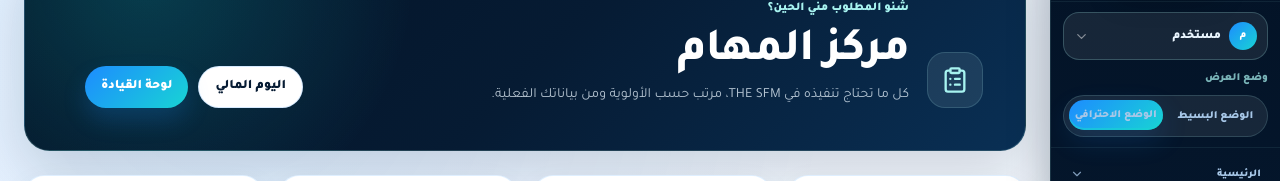
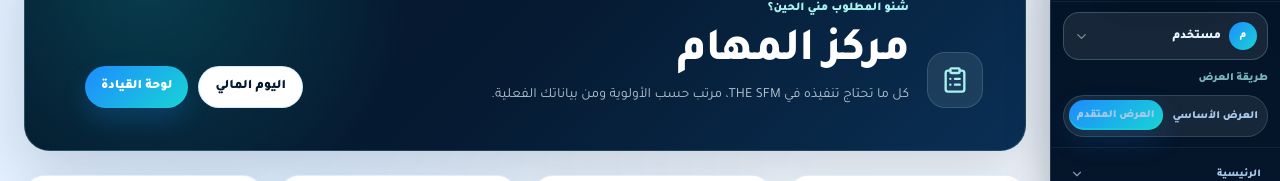
Before and after one commit to elqallaf09/thesfm, a Next.js app: page /tasks in a window 1280 px wide. Shown: the part 143-324 px from the top of the page. Built offline with nearby package versions, Linux system fonts and the light colour scheme; no server answers.

Commit message:
Rename view mode labels

```diff
--- a/src/components/ViewModeSelector.tsx
+++ b/src/components/ViewModeSelector.tsx
@@ -12,23 +12,23 @@ type ViewModeSelectorProps = {
 
 const COPY = {
   ar: {
-    label: 'وضع العرض',
-    simple: 'الوضع البسيط',
-    professional: 'الوضع الاحترافي',
+    label: 'طريقة العرض',
+    simple: 'العرض الأساسي',
+    professional: 'العرض المتقدم',
     simpleHint: 'يعرض الصفحات الأساسية فقط.',
     professionalHint: 'يعرض كل أدوات THE SFM.',
   },
   en: {
-    label: 'View Mode',
-    simple: 'Simple',
-    professional: 'Professional',
+    label: 'View Style',
+    simple: 'Basic View',
+    professional: 'Advanced View',
     simpleHint: 'Shows only core pages.',
     professionalHint: 'Shows every THE SFM tool.',
   },
   fr: {
     label: 'Mode d’affichage',
-    simple: 'Simple',
-    professional: 'Professionnel',
+    simple: 'Vue de base',
+    professional: 'Vue avancée',
     simpleHint: 'Affiche seulement les pages essentielles.',
     professionalHint: 'Affiche tous les outils THE SFM.',
   },
```
